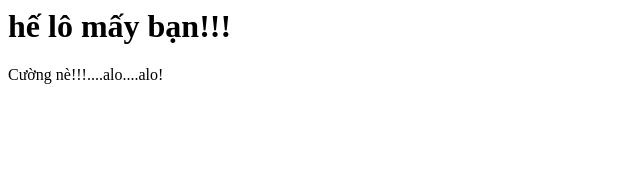
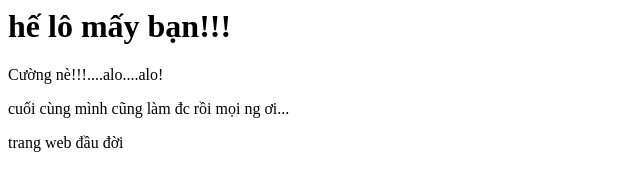
Before and after one commit to kaitozu/mysite1, a plain HTML site: page index.html in a window 1280 px wide. Shown: the whole page, without its empty margins (0-640 px from the left). Drawn offline with Linux system fonts and the light colour scheme.

Commit message:
Update index.html

```diff
--- a/index.html
+++ b/index.html
@@ -3,5 +3,7 @@
 <body>
 <h1>hế lô mấy bạn!!!</h1>
   <p>Cường nè!!!....alo....alo!</p>
+  <p>cuối cùng mình cũng làm đc rồi mọi ng ơi...</p>
+  <p>trang web đầu đời</p>
 </body>
 </html>
```
